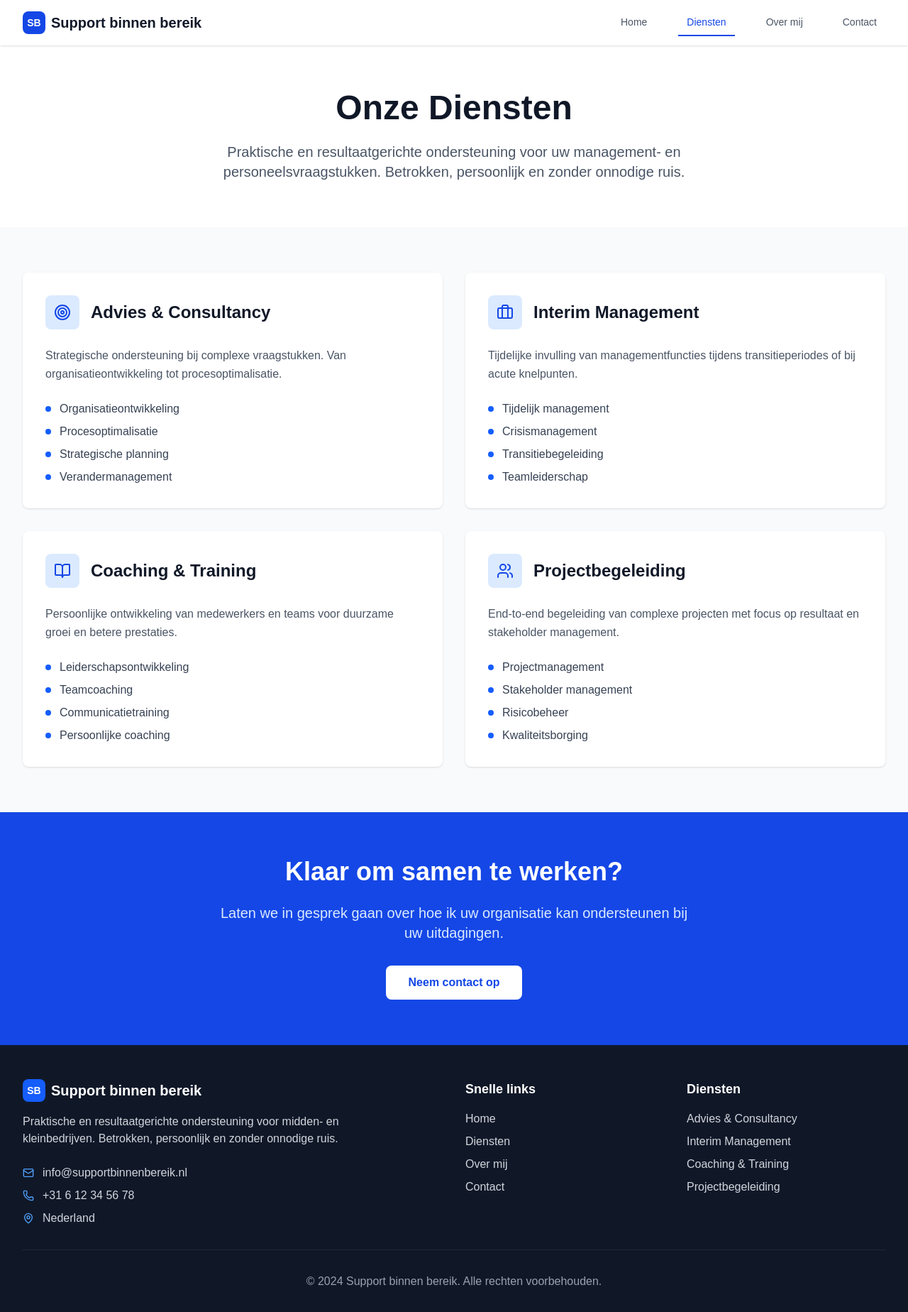
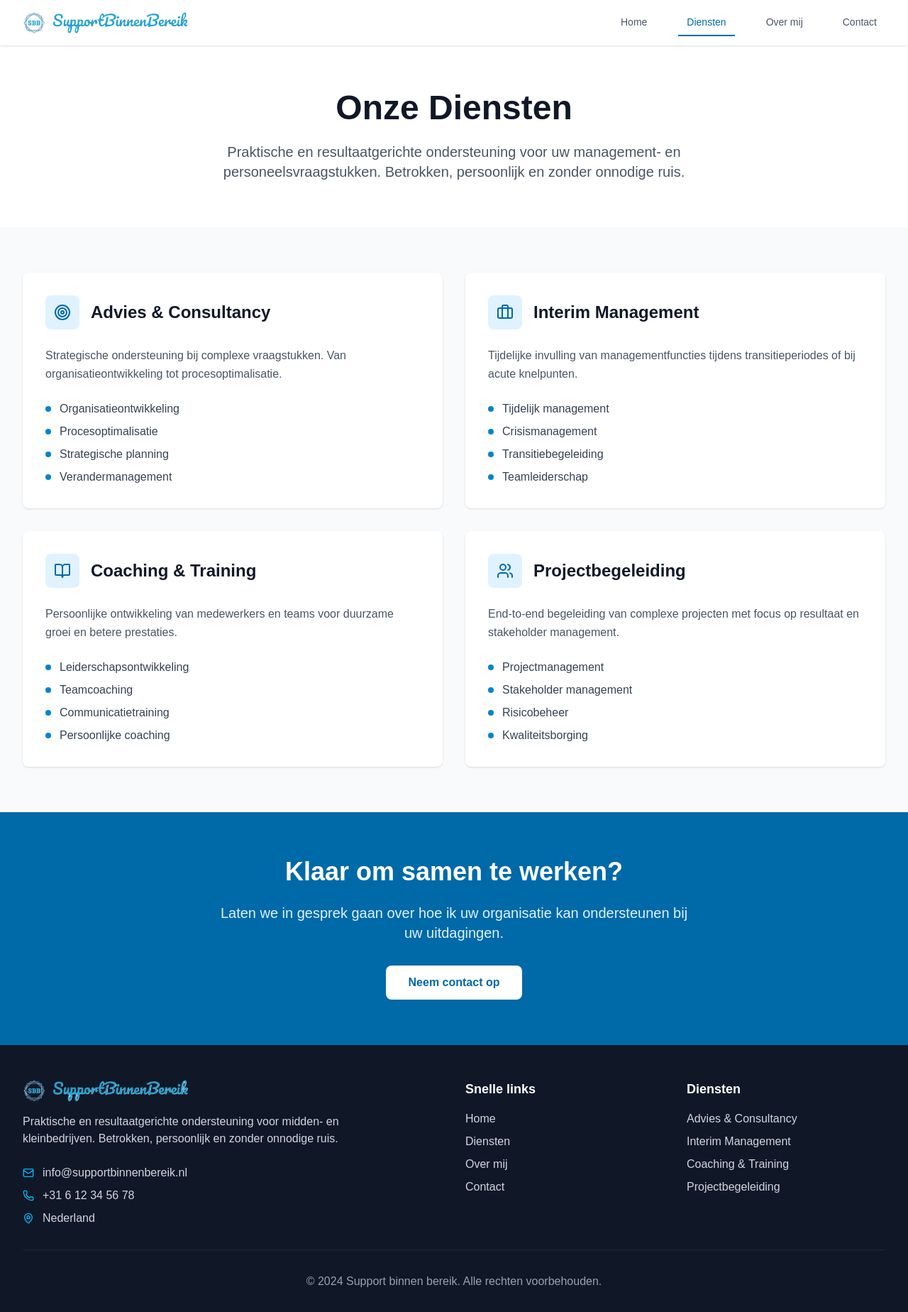
Before and after one commit to Birchweb/SBB, a Next.js app: page /diensten in a window 1280 px wide. Shown: the top 1848 px of the page at 71% size. Built offline with nearby package versions, Linux system fonts and the light colour scheme.

Commit message:
Inhoud vullen en kleur blauw zachter

```diff
--- a/app/diensten/page.tsx
+++ b/app/diensten/page.tsx
@@ -69,8 +69,8 @@ const ServicesPage = () => {
                   className="bg-white rounded-lg shadow-sm p-8 hover:shadow-md transition-shadow duration-300"
                 >
                   <div className="flex items-center mb-6">
-                    <div className="w-12 h-12 bg-blue-100 rounded-lg flex items-center justify-center mr-4">
-                      <IconComponent className="w-6 h-6 text-blue-700" />
+                    <div className="w-12 h-12 bg-sky-100 rounded-lg flex items-center justify-center mr-4">
+                      <IconComponent className="w-6 h-6 text-sky-700" />
                     </div>
                     <h3 className="font-heading text-2xl font-semibold text-gray-900">
                       {service.title}
@@ -82,7 +82,7 @@ const ServicesPage = () => {
                   <ul className="space-y-2">
                     {service.features.map((feature, featureIndex) => (
                       <li key={featureIndex} className="flex items-center text-gray-700">
-                        <div className="w-2 h-2 bg-blue-600 rounded-full mr-3"></div>
+                        <div className="w-2 h-2 bg-sky-600 rounded-full mr-3"></div>
                         {feature}
                       </li>
                     ))}
@@ -95,7 +95,7 @@ const ServicesPage = () => {
       </section>
 
       {/* CTA Section */}
-      <section className="bg-blue-700 py-16">
+      <section className="bg-sky-700 py-16">
         <div className="max-w-7xl mx-auto px-4 sm:px-6 lg:px-8 text-center">
           <motion.div
             initial={{ opacity: 0, y: 20 }}
@@ -105,14 +105,14 @@ const ServicesPage = () => {
             <h2 className="font-heading text-3xl md:text-4xl font-bold text-white mb-6">
               Klaar om samen te werken?
             </h2>
-            <p className="text-xl text-blue-100 mb-8 max-w-2xl mx-auto">
+            <p className="text-xl text-sky-100 mb-8 max-w-2xl mx-auto">
               Laten we in gesprek gaan over hoe ik uw organisatie kan ondersteunen bij uw uitdagingen.
             </p>
             <motion.a
               href="/contact"
               whileHover={{ scale: 1.05 }}
               whileTap={{ scale: 0.95 }}
-              className="inline-block bg-white text-blue-700 font-semibold px-8 py-3 rounded-lg hover:bg-gray-100 transition-colors duration-200"
+              className="inline-block bg-white text-sky-700 font-semibold px-8 py-3 rounded-lg hover:bg-gray-100 transition-colors duration-200"
             >
               Neem contact op
             </motion.a>
--- a/components/FAQSection.jsx
+++ b/components/FAQSection.jsx
@@ -120,7 +120,7 @@ const FAQSection = () => {
           whileInView={{ opacity: 1, y: 0 }}
           transition={{ duration: 0.6, delay: 0.4 }}
           viewport={{ once: true }}
-          className="text-center mt-12 p-8 bg-blue-50 rounded-2xl"
+          className="text-center mt-12 p-8 bg-sky-50 rounded-2xl"
         >
           <h3 className="font-heading text-xl font-semibold text-gray-900 mb-4">
             Staat je vraag er niet bij?
@@ -130,7 +130,7 @@ const FAQSection = () => {
           </p>
           <a
             href="/contact"
-            className="inline-flex items-center px-6 py-3 bg-blue-700 text-white font-semibold rounded-lg hover:bg-blue-800 transition-colors duration-200"
+            className="inline-flex items-center px-6 py-3 bg-sky-700 text-white font-semibold rounded-lg hover:bg-sky-800 transition-colors duration-200"
           >
             Stel je vraag
           </a>
--- a/components/Footer.jsx
+++ b/components/Footer.jsx
@@ -10,10 +10,21 @@ const Footer = () => {
           {/* Company Info */}
           <div className="col-span-1 md:col-span-2">
             <div className="flex items-center space-x-2 mb-4">
-              <div className="w-8 h-8 bg-blue-600 rounded-lg flex items-center justify-center">
+              {/* <div className="w-8 h-8 bg-sky-600 rounded-lg flex items-center justify-center">
                 <span className="text-white font-bold text-sm">SB</span>
               </div>
-              <span className="font-heading font-semibold text-xl">Support binnen bereik</span>
+              <span className="font-heading font-semibold text-xl">Support binnen bereik</span> */}
+              <img
+              src="/images/Logo_SBB.png"
+              alt="SB Logo"
+              className="h-8 w-8 rounded-lg"
+            />
+            {/* Tekstlogo Afbeelding (breed) */}
+            <img
+              src="/images/Logo_SBB_Text.png"
+              alt="Support binnen bereik logo"
+              className="h-8 hidden sm:block" // Verborgen op mobiel, zichtbaar op grotere schermen
+            />
             </div>
             <p className="text-gray-300 mb-6 max-w-md">
               Praktische en resultaatgerichte ondersteuning voor midden- en kleinbedrijven.
@@ -21,15 +32,15 @@ const Footer = () => {
             </p>
             <div className="space-y-2">
               <div className="flex items-center space-x-3">
-                <Mail size={16} className="text-blue-400" />
+                <Mail size={16} className="text-sky-400" />
                 <span className="text-gray-300">info@supportbinnenbereik.nl</span>
               </div>
               <div className="flex items-center space-x-3">
-                <Phone size={16} className="text-blue-400" />
+                <Phone size={16} className="text-sky-400" />
                 <span className="text-gray-300">+31 6 12 34 56 78</span>
               </div>
               <div className="flex items-center space-x-3">
-                <MapPin size={16} className="text-blue-400" />
+                <MapPin size={16} className="text-sky-400" />
                 <span className="text-gray-300">Nederland</span>
               </div>
             </div>
@@ -40,22 +51,22 @@ const Footer = () => {
             <h3 className="font-heading font-semibold text-lg mb-4">Snelle links</h3>
             <ul className="space-y-2">
               <li>
-                <Link href="/" className="text-gray-300 hover:text-blue-400 transition-colors duration-200">
+                <Link href="/" className="text-gray-300 hover:text-sky-400 transition-colors duration-200">
                   Home
                 </Link>
               </li>
               <li>
-                <Link href="/diensten" className="text-gray-300 hover:text-blue-400 transition-colors duration-200">
+                <Link href="/diensten" className="text-gray-300 hover:text-sky-400 transition-colors duration-200">
                   Diensten
                 </Link>
               </li>
               <li>
-                <Link href="/over-mij" className="text-gray-300 hover:text-blue-400 transition-colors duration-200">
+                <Link href="/over-mij" className="text-gray-300 hover:text-sky-400 transition-colors duration-200">
                   Over mij
                 </Link>
               </li>
               <li>
-                <Link href="/contact" className="text-gray-300 hover:text-blue-400 transition-colors duration-200">
+                <Link href="/contact" className="text-gray-300 hover:text-sky-400 transition-colors duration-200">
                   Contact
                 </Link>
               </li>
--- a/components/Navbar.jsx
+++ b/components/Navbar.jsx
@@ -22,10 +22,21 @@ const Navbar = () => {
       <div className="max-w-7xl mx-auto px-4 sm:px-6 lg:px-8">
         <div className="flex justify-between items-center h-16">
           <Link href="/" className="flex items-center space-x-2">
-            <div className="w-8 h-8 bg-blue-700 rounded-lg flex items-center justify-center">
+            {/* <div className="w-8 h-8 bg-sky-700 rounded-lg flex items-center justify-center">
               <span className="text-white font-bold text-sm">SB</span>
             </div>
-            <span className="font-heading font-semibold text-xl text-gray-900">Support binnen bereik</span>
+            <span className="font-heading font-semibold text-xl text-gray-900">Support binnen bereik</span> */}
+            <img
+              src="/images/Logo_SBB.png"
+              alt="SB Logo"
+              className="h-8 w-8 rounded-lg"
+            />
+            {/* Tekstlogo Afbeelding (breed) */}
+            <img
+              src="/images/Logo_SBB_Text.png"
+              alt="Support binnen bereik logo"
+              className="h-8 hidden sm:block" // Verborgen op mobiel, zichtbaar op grotere schermen
+            />
           </Link>
 
           {/* Desktop Navigation */}
@@ -36,8 +47,8 @@ const Navbar = () => {
                 href={item.path}
                 className={`px-3 py-2 text-sm font-medium transition-colors duration-200 ${
                   location === item.path
-                    ? 'text-blue-700 border-b-2 border-blue-700'
-                    : 'text-gray-600 hover:text-blue-700'
+                    ? 'text-sky-700 border-b-2 border-sky-700'
+                    : 'text-gray-600 hover:text-sky-700'
                 }`}
               >
                 {item.name}
@@ -49,7 +60,7 @@ const Navbar = () => {
           <div className="md:hidden">
             <button
               onClick={() => setIsOpen(!isOpen)}
-              className="text-gray-600 hover:text-blue-700 focus:outline-none"
+              className="text-gray-600 hover:text-sky-700 focus:outline-none"
             >
               {isOpen ? <X size={24} /> : <Menu size={24} />}
             </button>
@@ -71,8 +82,8 @@ const Navbar = () => {
                 onClick={() => setIsOpen(false)}
                 className={`block px-3 py-2 text-base font-medium transition-colors duration-200 ${
                   location === item.path
-                    ? 'text-blue-700 bg-blue-50'
-                    : 'text-gray-600 hover:text-blue-700 hover:bg-gray-50'
+                    ? 'text-sky-700 bg-sky-50'
+                    : 'text-gray-600 hover:text-sky-700 hover:bg-gray-50'
                 }`}
               >
                 {item.name}
```
Also changed, not shown: app/contact/page.tsx (+9 -9 lines), app/over-mij/page.tsx (+12 -8 lines), components/ContactForm.jsx (+6 -6 lines), components/HeroSection.jsx (+20 -14 lines), components/ServicesSection.jsx (+7 -8 lines), components/TestimonialSection.jsx (+4 -4 lines), public/images/Logo_SBB.png (added), public/images/Logo_SBB_Text.png (added).
